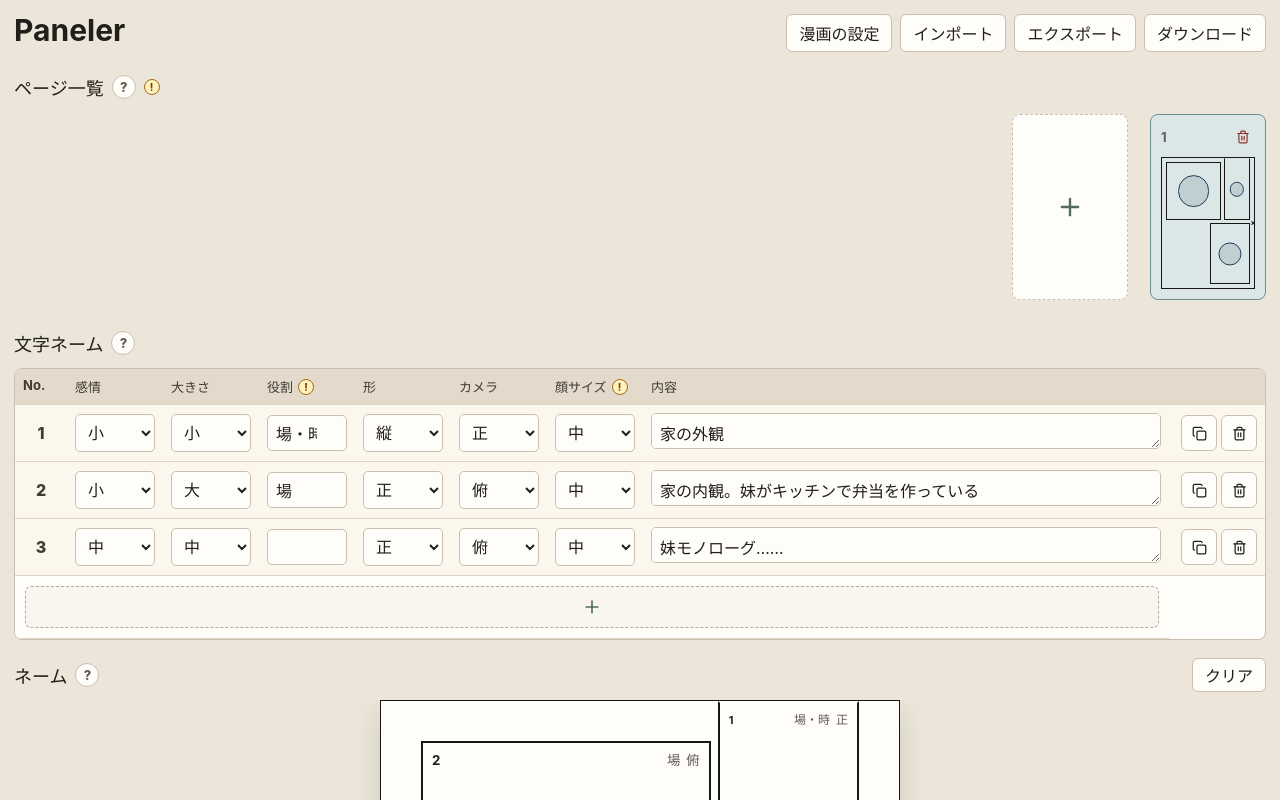
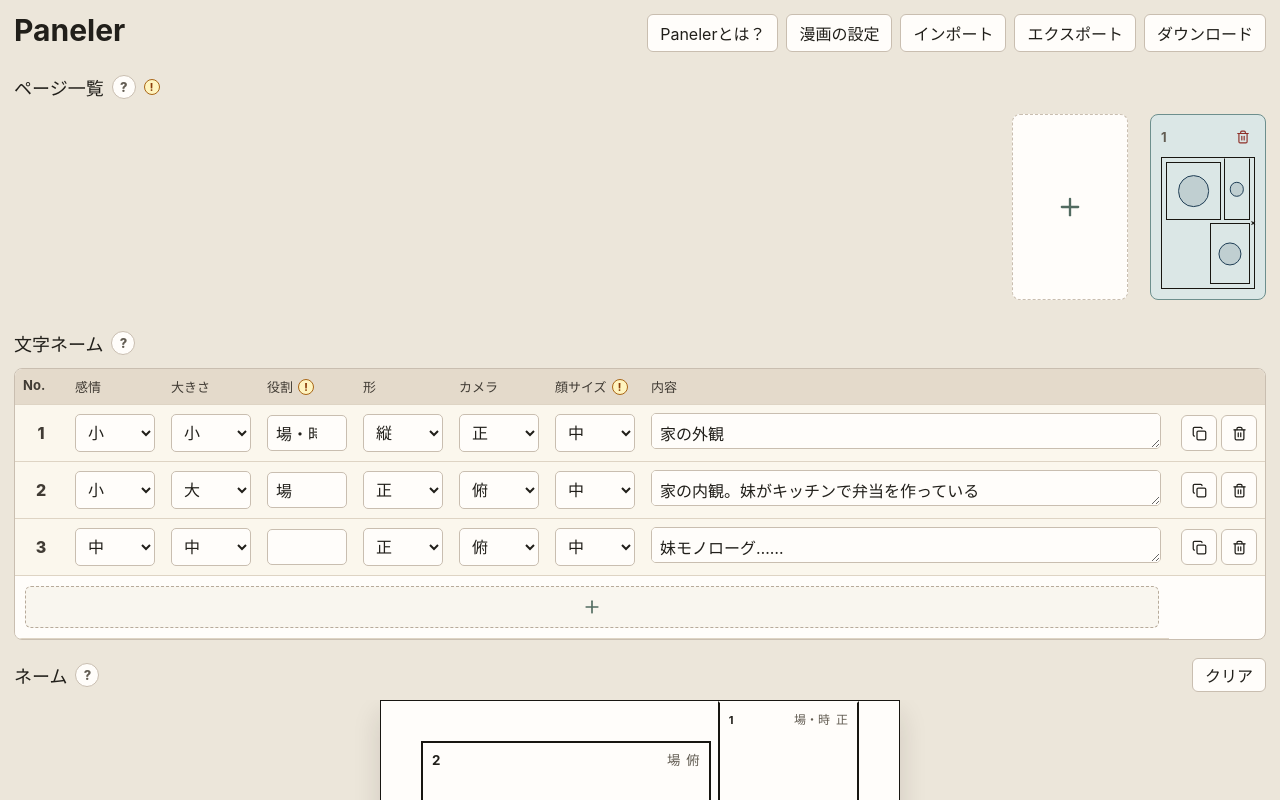
Before and after one commit to subtle-dawn/paneler, a React (Vite) app: page / in a window 1280 px wide. Shown: the top 800 px of the page. Built offline with nearby package versions, Linux system fonts and the light colour scheme.

Commit message:
Panelerとは？ボタン追加

```diff
--- a/src/App.tsx
+++ b/src/App.tsx
@@ -50,6 +50,7 @@ export function App() {
   const [activePage, setActivePage] = useState(1);
   const [status, setStatus] = useState(t.saved);
   const [isSettingsOpen, setIsSettingsOpen] = useState(false);
+  const [isAppHelpOpen, setIsAppHelpOpen] = useState(false);
   const [isDownloadOpen, setIsDownloadOpen] = useState(false);
   const [downloadFormat, setDownloadFormat] = useState<DownloadFormat>("png");
   const [downloadScope, setDownloadScope] = useState<DownloadScope>("active");
@@ -379,6 +380,14 @@ export function App() {
           <h1>{t.appName}</h1>
         </div>
         <div className="topbar-actions">
+          <button
+            type="button"
+            className="header-button"
+            aria-label="Panelerの説明"
+            onClick={() => setIsAppHelpOpen(true)}
+          >
+            Panelerとは？
+          </button>
           <button type="button" className="header-button" onClick={() => setIsSettingsOpen(true)}>
             {t.settings}
           </button>
@@ -403,6 +412,34 @@ export function App() {
           }}
         />
       </header>
+
+      {isAppHelpOpen && (
+        <div className="modal-backdrop" role="presentation" onMouseDown={() => setIsAppHelpOpen(false)}>
+          <section
+            className="settings-modal page-help-modal"
+            role="dialog"
+            aria-modal="true"
+            aria-labelledby="app-help-title"
+            onMouseDown={(event) => event.stopPropagation()}
+          >
+            <div className="modal-heading">
+              <h2 id="app-help-title">Panelerとは？</h2>
+              <button type="button" className="icon-button" onClick={() => setIsAppHelpOpen(false)} title={t.close}>
+                <X size={18} />
+              </button>
+            </div>
+            <p className="page-help-text">
+              文字ネームを書くことで、自動でコマ割りまでのネームを生成できるサイトです。
+              <br />
+              ブラウザ完結のため、入力内容がサーバーに送信されることはありません。
+              <br />
+              入力内容はExcelとしてエクスポートでき、Excelで追記した場合インポートもできます。
+              <br />
+              生成したネームは、PNG形式またはPDF形式でダウンロードできます。
+            </p>
+          </section>
+        </div>
+      )}
 
       {isDownloadOpen && (
         <div className="modal-backdrop" role="presentation" onMouseDown={() => setIsDownloadOpen(false)}>
```
Also changed, not shown: 5 other files (tests, documents, lock files or other folders).
